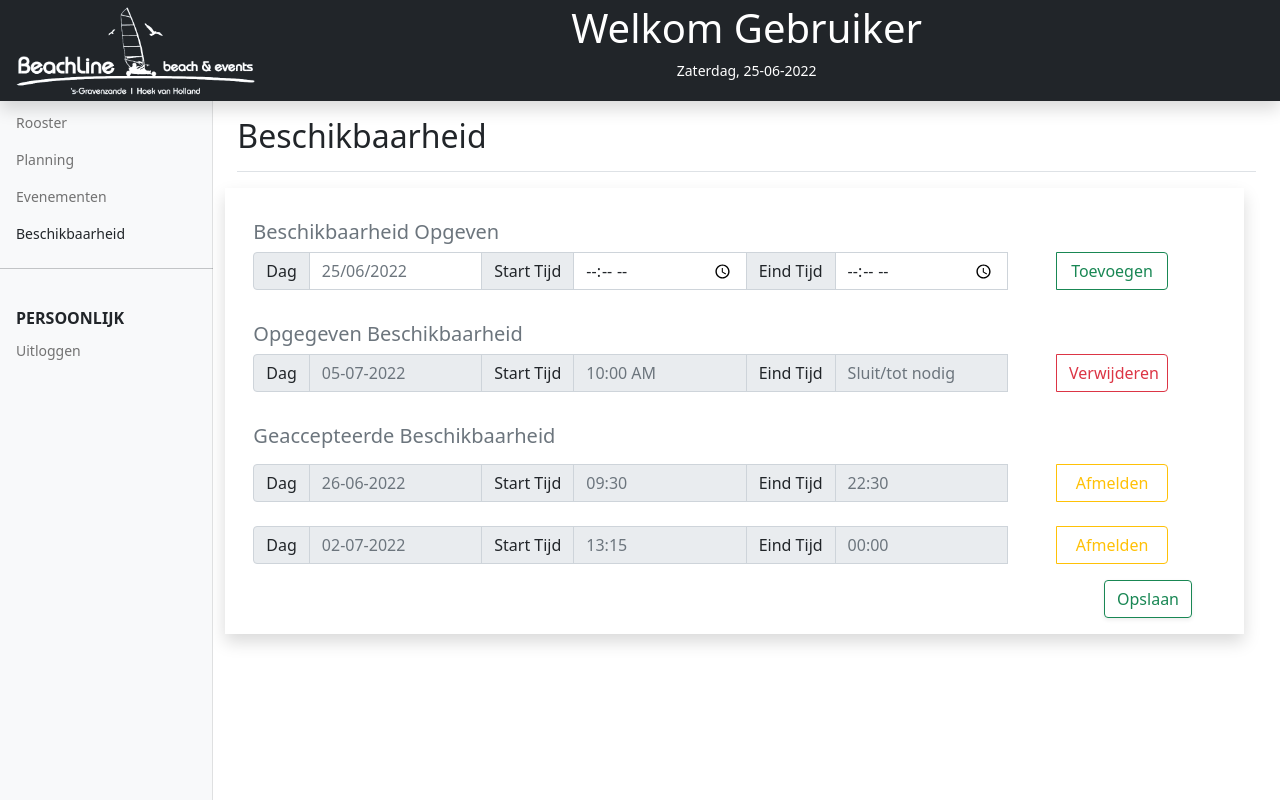
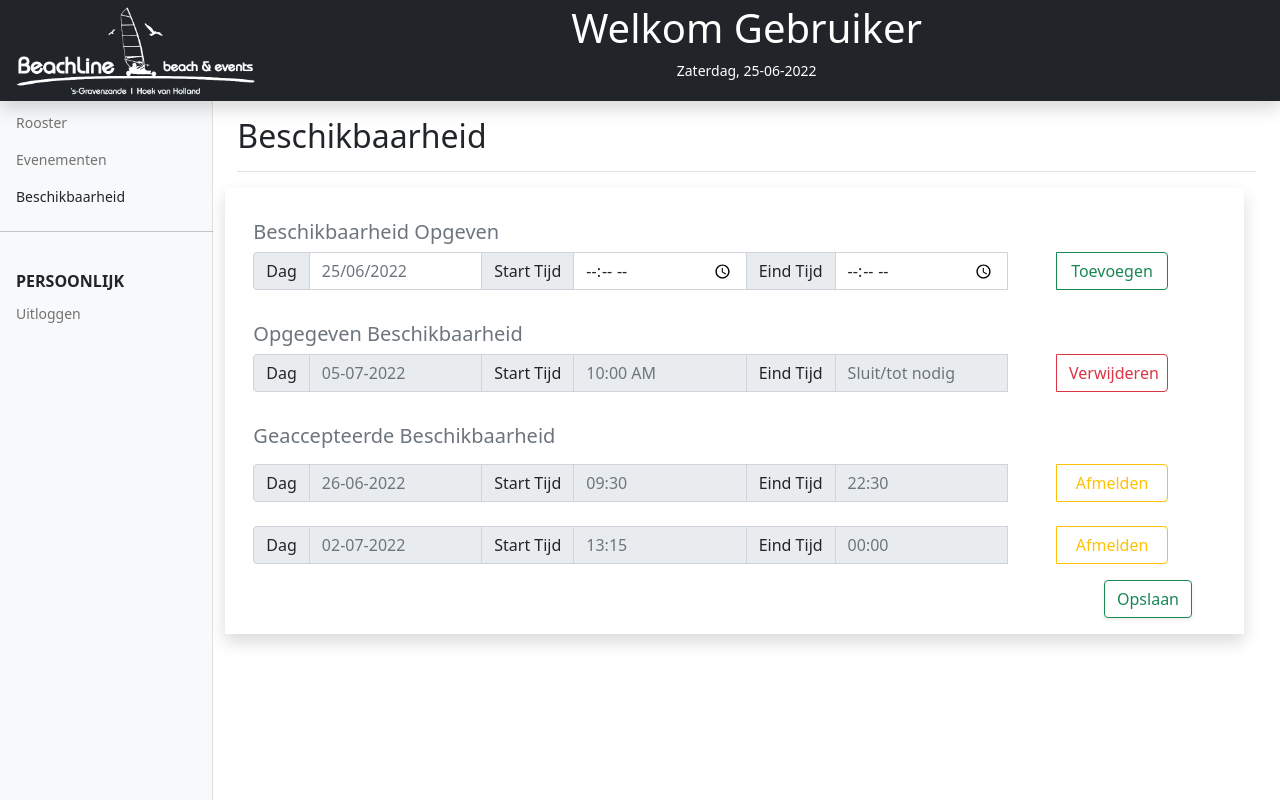
Before and after one commit to Development-Incea-Web-Solutions/Beachline, a plain HTML site: page beschikbaarheid.html in a window 1280 px wide. Drawn offline with nearby package versions, Linux system fonts and the light colour scheme.

Commit message:
Bo | Removed 'planning' tab in nav

```diff
--- a/beschikbaarheid.html
+++ b/beschikbaarheid.html
@@ -39,11 +39,11 @@
                                 Rooster
                             </a>
                         </li>
-                        <li class="nav-item">
+                        <!-- <li class="nav-item">
                             <a class="nav-link" href="planning.html">
                                 Planning
                             </a>
-                        </li>
+                        </li> -->
                         <li class="nav-item">
                             <a class="nav-link" href="evenementen.html">
                                 Evenementen
```
Also changed, not shown: evenementen.html (+2 -2 lines), rooster-1-maand.html (+2 -2 lines), rooster-1-week.html (+2 -2 lines), rooster-3-dagen.html (+2 -2 lines), rooster.html (+2 -2 lines).
